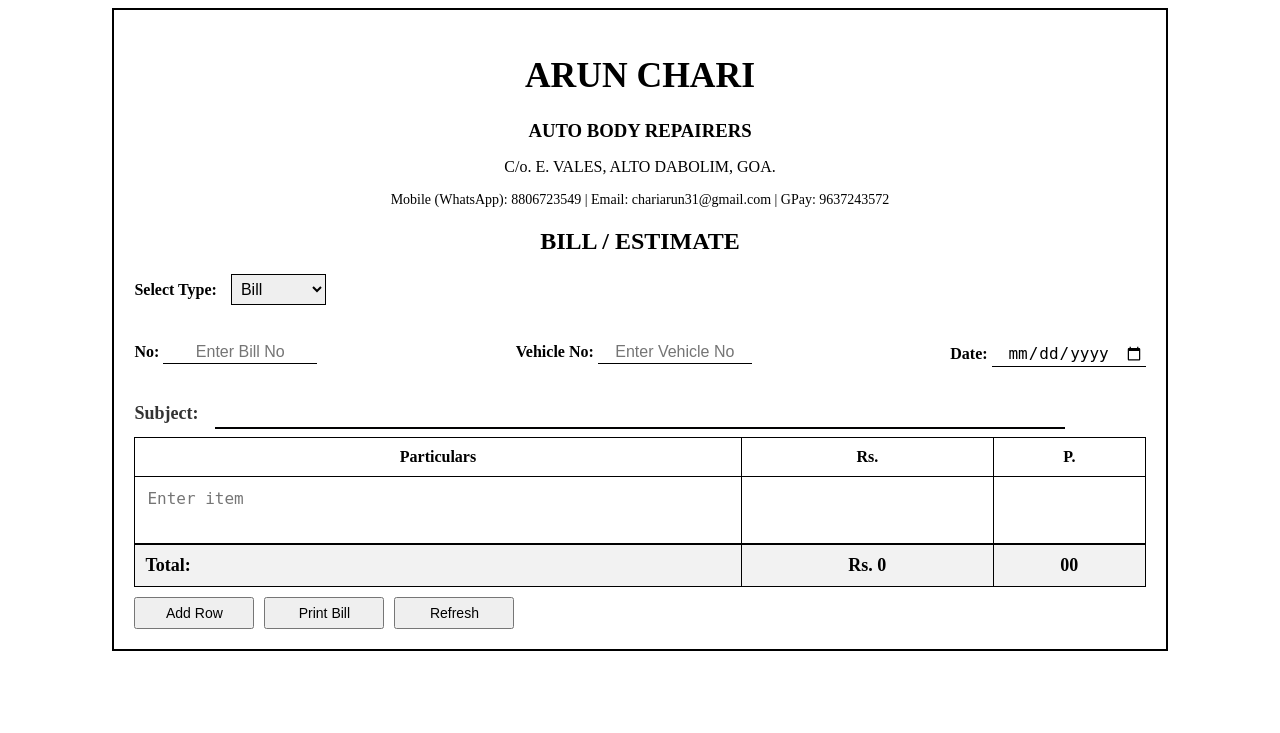
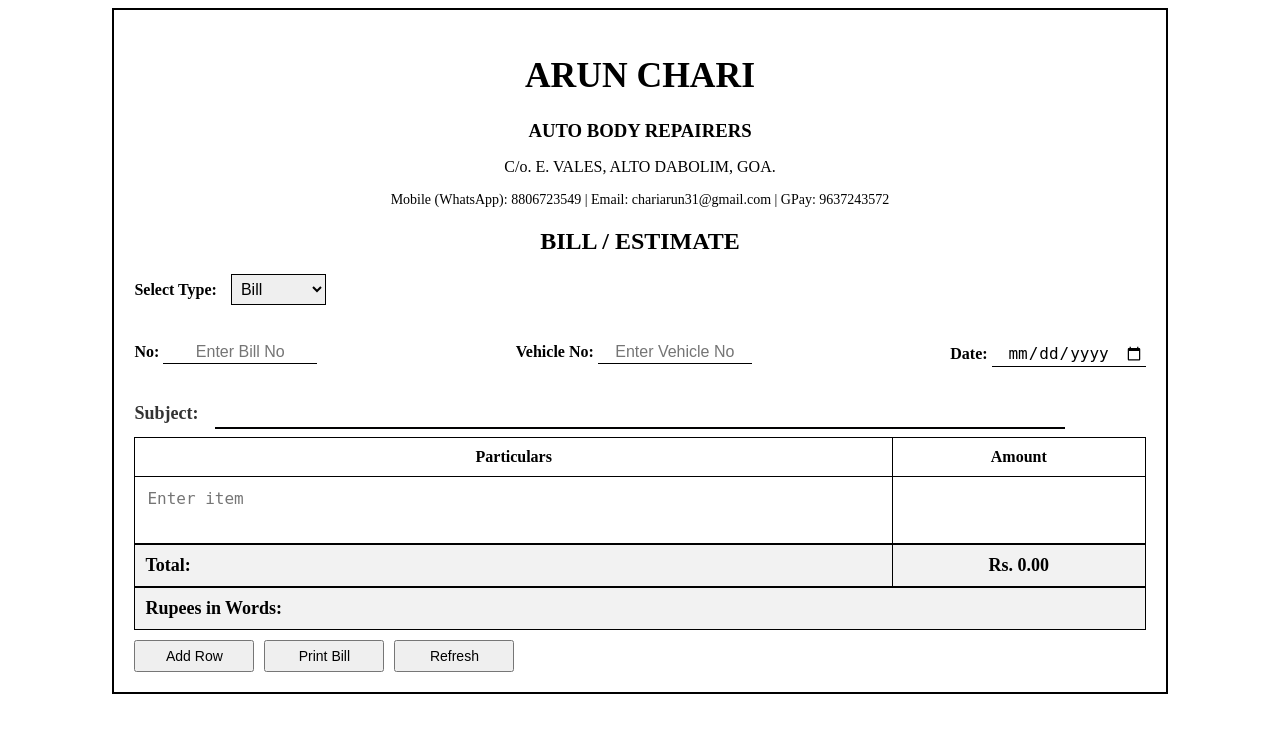
Before and after one commit to aavichari24/Bill_estimate_project, a Flask app: page / in a window 1280 px wide. Shown: the top 733 px of the page. Run offline with Flask 3, Linux system fonts and the light colour scheme.

Commit message:
Update index.html

```diff
--- a/templates/index.html
+++ b/templates/index.html
@@ -1,295 +1,181 @@
 <!DOCTYPE html>
-
 <html lang="en">
-
 <head>
-
     <meta charset="UTF-8">
-
     <meta name="viewport" content="width=device-width, initial-scale=1.0">
-
     <title>Bill/Estimate</title>
-
     <link rel="stylesheet" href="{{ url_for('static', filename='style.css') }}">
-
     <style>
-
         .button-group {
-
             display: flex;
-
             justify-content: start;
-
             gap: 10px;
-
             margin-top: 10px;
-
         }
 
-
-
         .small-btn {
-
             padding: 6px 12px;
-
             font-size: 14px;
-
         }
-
     </style>
-
 </head>
-
 <body>
 
-
-
     <div class="print-section">
-
         <div class="bill-container">
-
             <h1>ARUN CHARI</h1>
-
             <h3>AUTO BODY REPAIRERS</h3>
-
             <p id="add">C/o. E. VALES, ALTO DABOLIM, GOA.</p>
-
             <p class="contact-info">
-
                 Mobile (WhatsApp): 8806723549 | Email: chariarun31@gmail.com | GPay: 9637243572
-
             </p>
-
-
 
             <h2 id="documentType">BILL / ESTIMATE</h2>
 
-
-
             <!-- Dropdown to choose between Bill and Estimate -->
-
             <label id="docType-label"><strong>Select Type:</strong></label>
-
             <select id="docType" onchange="updateDocumentType()">
-
                 <option value="BILL">Bill</option>
-
                 <option value="ESTIMATE">Estimate</option>
-
             </select>
 
-
-
             <div class="bill-info">
-
                 <p><strong>No:</strong> <input type="text" id="bill_no" placeholder="Enter Bill No"></p>
-
                 <p><strong>Vehicle No:</strong> <input type="text" id="vehicle_no" placeholder="Enter Vehicle No"></p>
-
                 <p><strong>Date:</strong> <input type="date" id="bill_date"></p>
-
             </div>
 
-
-
             <div class="table-container">
-
                 <div class="subject-container">
-
                     <label for="subject" class="subject-label">Subject:</label>
-
                     <input type="text" id="subject" class="subject-input" value="">
-
                 </div>
-
-
 
                 <hr class="subject-line">
 
-
-
                 <table>
-
                     <thead>
-
                         <tr>
-
                             <th>Particulars</th>
-
-                            <th>Rs.</th>
-
-                            <th>P.</th>
-
+                            <th>Amount </th>
                         </tr>
-
                     </thead>
-
                     <tbody id="bill-entries">
-
                         <tr>
-
                             <td><textarea class="particular" placeholder="Enter item"></textarea></td>
-
                             <td><input type="number" class="amount" placeholder="" oninput="calculateTotal()"></td>
-
-                            <td><input type="number" class="paise" placeholder="" oninput="calculateTotal()"></td>
-
                         </tr>
-
                     </tbody>
-
                     <tfoot>
-
                         <tr>
-
-                            <td><strong>Total: <span id="payment_text"></span></strong></td>
-
-                            <td><strong>Rs. <span id="total_amount">0</span></strong></td>
-
-                            <td><strong><span id="total_paise">00</span></strong></td>
-
+                            <td id="total-1"><strong>Total:</strong></td>
+                            <td id="total-2"><strong>Rs. <span id="total_amount">0.00</span></strong></td>
                         </tr>
-
+                        <tr>
+                            <td id="words1" colspan="2"><strong>Rupees in Words:</strong> <span id="amount_in_words"></span></td>
+                        </tr>
                     </tfoot>
-
                 </table>
 
-
-
                 <!-- Buttons Section -->
-
                 <div class="button-container">
-
                     <div class="button-group">
-
                         <button class="small-btn" onclick="addRow()">Add Row</button>
-
                         <button class="small-btn" onclick="printBill()">Print Bill</button>
-
                         <button class="small-btn" onclick="location.reload()">Refresh</button>
-
                     </div>
-
                 </div>
 
-
-
             </div>
-
         </div>
-
     </div>
 
-
-
     <script>
-
         function addRow() {
-
             let table = document.getElementById("bill-entries");
-
             let newRow = table.insertRow();
-
             newRow.innerHTML = `
-
                 <td><textarea class="particular" placeholder="Enter item"></textarea></td>
-
-                <td><input type="number" class="amount" placeholder="Rs." oninput="calculateTotal()"></td>
-
-                <td><input type="number" class="paise" placeholder="P." oninput="calculateTotal()"></td>
-
+                <td><input type="number" class="amount" placeholder="" oninput="calculateTotal()"></td>
             `;
 
-
-
             // Attach auto-expand function to the new textarea
-
             newRow.querySelector(".particular").addEventListener("input", autoExpand);
-
         }
 
-
-
         function calculateTotal() {
-
-            let totalRs = 0, totalP = 0;
+            let total = 0;
 
             document.querySelectorAll(".amount").forEach(input => {
-
-                totalRs += Number(input.value) || 0;
-
+                total += parseFloat(input.value) || 0;
             });
 
-            document.querySelectorAll(".paise").forEach(input => {
-
-                totalP += Number(input.value) || 0;
-
-            });
-
-
-
-            totalRs += Math.floor(totalP / 100);
-
-            totalP = totalP % 100;
-
-
-
-            document.getElementById("total_amount").innerText = totalRs;
-
-            document.getElementById("total_paise").innerText = totalP.toString().padStart(2, '0');
-
+            document.getElementById("total_amount").innerText = total.toFixed(2);
+            document.getElementById("amount_in_words").innerText = numberToWords(total);
         }
 
+        function numberToWords(num) {
+            const a = ["", "One", "Two", "Three", "Four", "Five", "Six", "Seven", "Eight", "Nine", "Ten", "Eleven", "Twelve", "Thirteen", "Fourteen", "Fifteen", "Sixteen", "Seventeen", "Eighteen", "Nineteen"];
+            const b = ["", "", "Twenty", "Thirty", "Forty", "Fifty", "Sixty", "Seventy", "Eighty", "Ninety"];
 
+            function convertTwoDigits(n) {
+                if (n < 20) return a[n];
+                let tens = Math.floor(n / 10), ones = n % 10;
+                return b[tens] + (ones ? " " + a[ones] : "");
+            }
+
+            function convertThreeDigits(n) {
+                let hundred = Math.floor(n / 100), remainder = n % 100;
+                let words = "";
+                if (hundred) words += a[hundred] + " Hundred";
+                if (remainder) words += (words ? " and " : "") + convertTwoDigits(remainder);
+                return words;
+            }
+
+            if (num === 0) return "Zero Rupees";
+
+            let rupees = Math.floor(num), paise = Math.round((num - rupees) * 100);
+            let result = "";
+
+            if (rupees >= 1000) {
+                result += convertThreeDigits(Math.floor(rupees / 1000)) + " Thousand ";
+                rupees %= 1000;
+            }
+
+            if (rupees > 0) {
+                result += convertThreeDigits(rupees);
+            }
+
+            if (paise > 0) {
+                result += (result ? " and " : "") + convertTwoDigits(paise) + " Paise";
+            }
+
+            return result + " Only";
+        }
 
         function printBill() {
-
             window.print();
-
         }
 
-
-
         function updateDocumentType() {
-
             let selectedType = document.getElementById("docType").value;
-
             document.getElementById("documentType").innerText = selectedType;
-
         }
 
-
-
         function autoExpand(event) {
-
             event.target.style.height = "auto"; // Reset height
-
             event.target.style.height = event.target.scrollHeight + "px"; // Expand based on content
-
         }
 
-
-
         function refreshPage() {
-
             location.reload(); // Reloads the page
-
         }
 
-
-
         // Attach auto-expand function to existing textareas
-
         document.querySelectorAll(".particular").forEach(textarea => {
-
             textarea.addEventListener("input", autoExpand);
-
         });
-
     </script>
 
-
-
 </body>
-
 </html>
```
